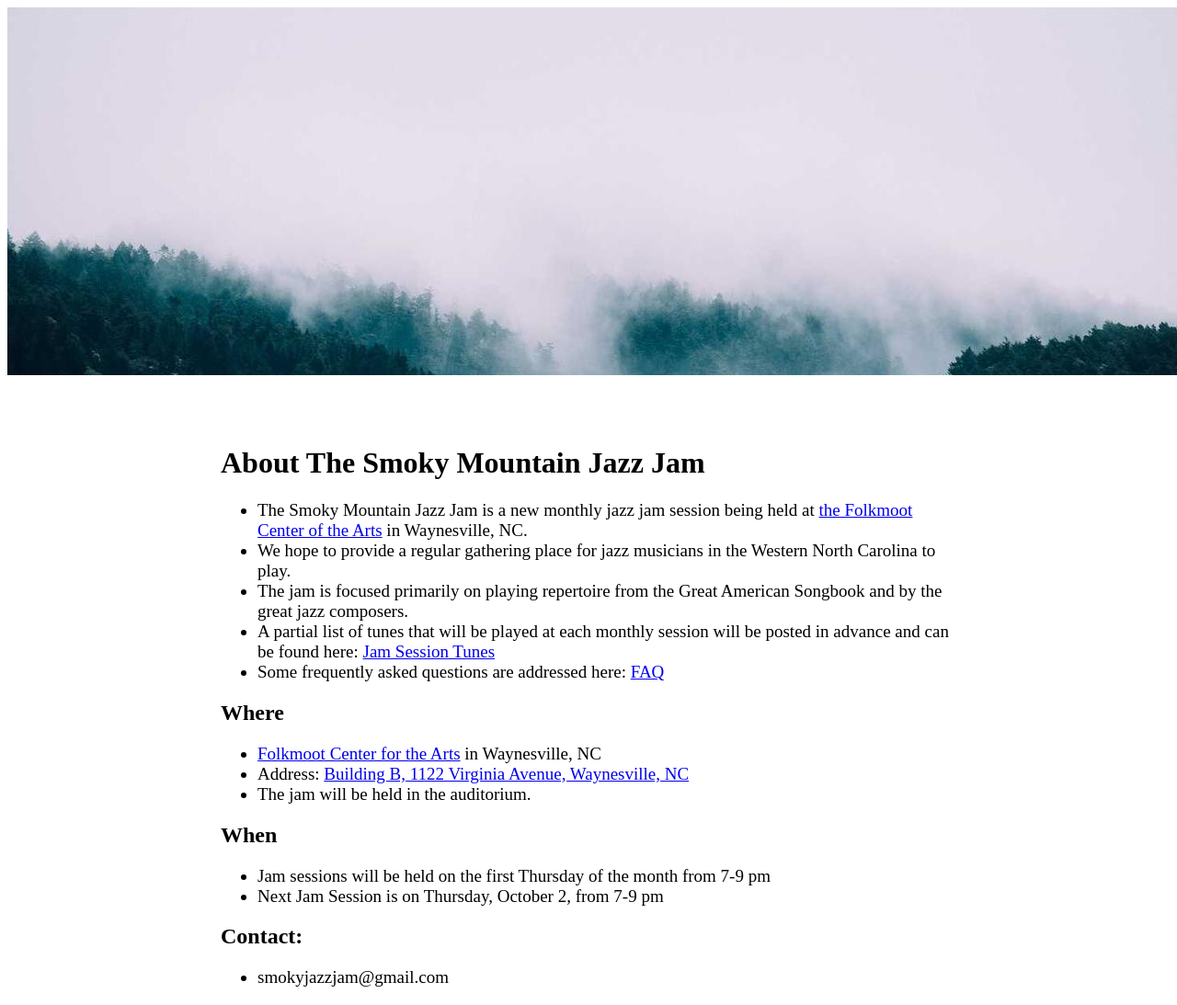
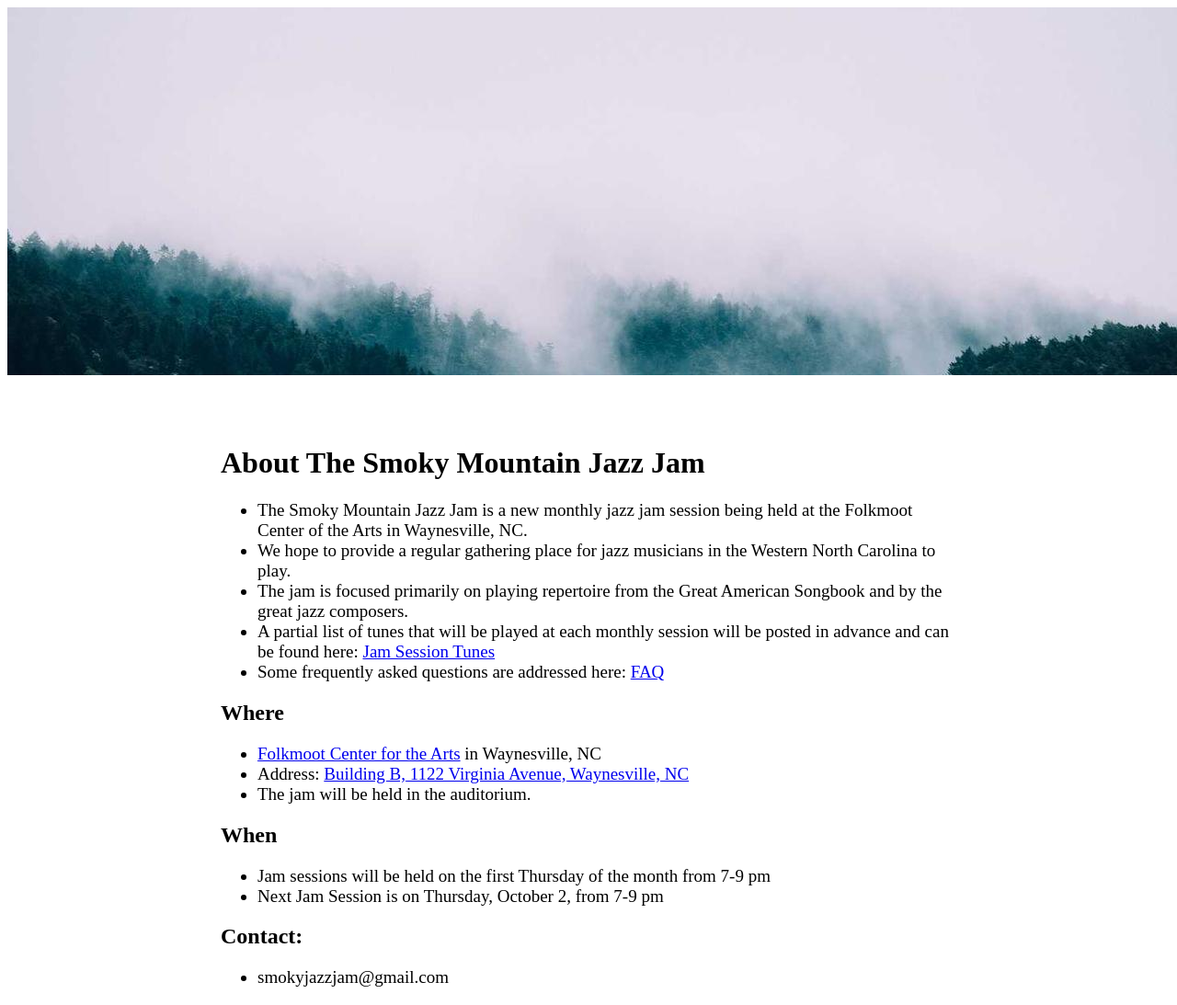
Before and after one commit to smokyjazzjam/smokyjazzjam, a Jekyll site: the page built from index.md, in a window 1280 px wide. Shown: the whole page at 92% size. Built offline with Jekyll 4.4.1, drawn with Linux system fonts in a browser that asks for light colours; part of the change alters nothing that is shown.

```diff
--- a/index.md
+++ b/index.md
@@ -18,7 +18,7 @@ layout: default
   <h1><strong>About The Smoky Mountain Jazz Jam</strong></h1>
 
   <ul class="larger-text">
-    <li>The Smoky Mountain Jazz Jam is a new monthly jazz jam session being held at <a href="https://www.folkmoot.org/">the Folkmoot Center of the Arts</a> in Waynesville, NC.</li>
+    <li>The Smoky Mountain Jazz Jam is a new monthly jazz jam session being held at the Folkmoot Center of the Arts in Waynesville, NC.</li>
     <li>We hope to provide a regular gathering place for jazz musicians in the Western North Carolina to play.</li>
     <li>The jam is focused primarily on playing repertoire from the Great American Songbook and by the great jazz composers.</li>
     <li>A partial list of tunes that will be played at each monthly session will be posted in advance and can be found here: <a href="jam_tunes">Jam Session Tunes</a></li>
```
